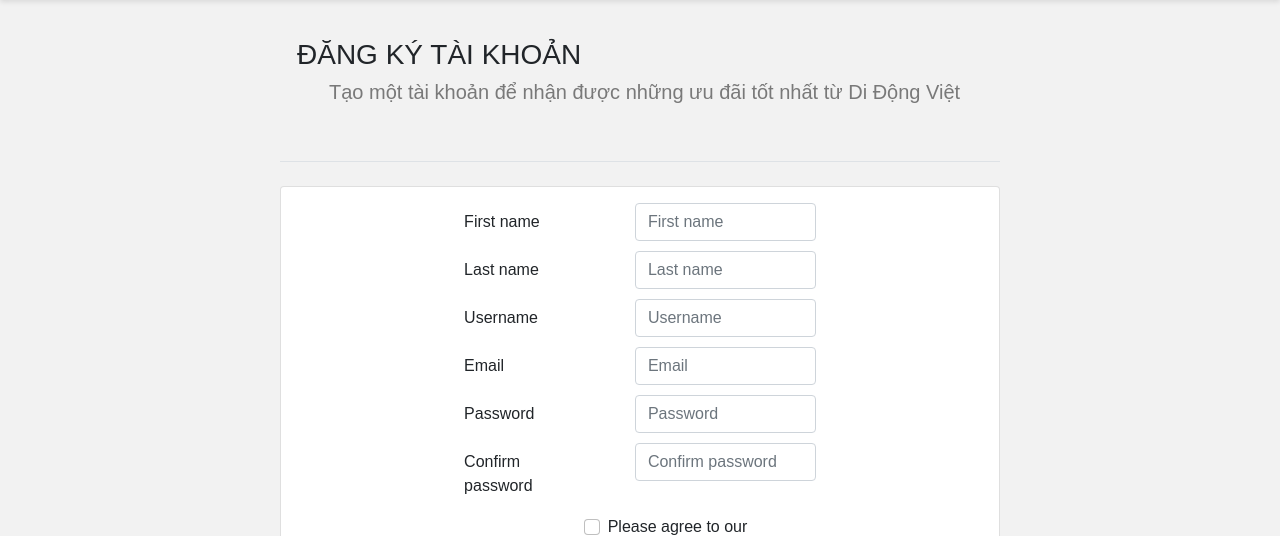
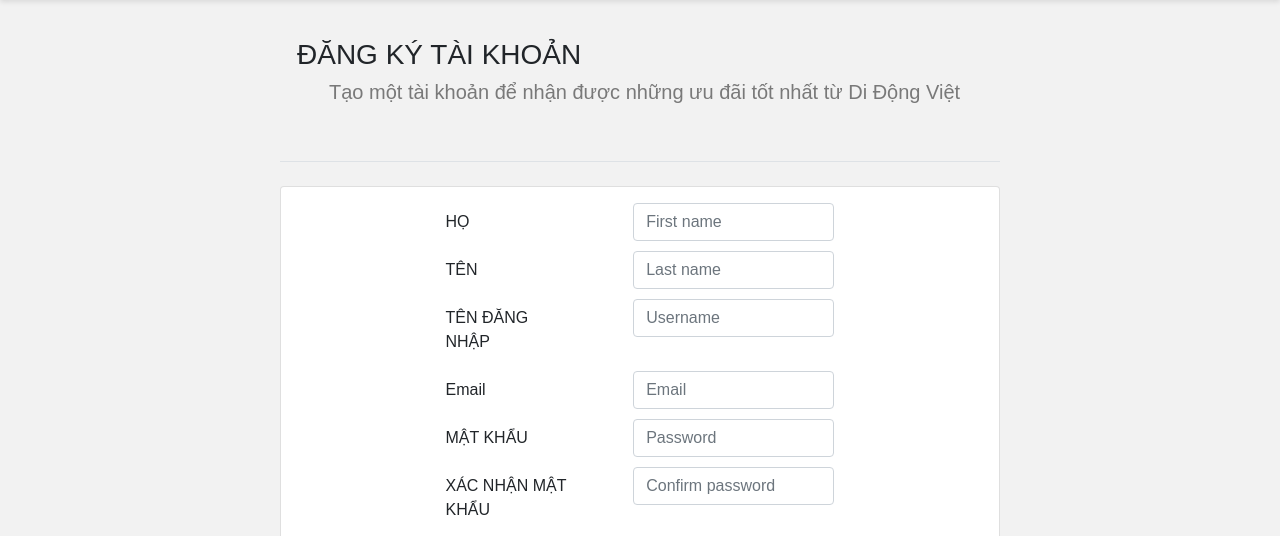
Before and after one commit to ngoquoclam/35_detai11_NgoQuocLam__DHHTTT16C, a plain HTML site: page dangki.html in a window 1280 px wide. Shown: the part 262-798 px from the top of the page. Drawn offline with Linux system fonts and the light colour scheme.

Commit message:
Update dangki.html

```diff
--- a/dangki.html
+++ b/dangki.html
@@ -284,21 +284,21 @@
                             <div class="card-body">
                                 <form id="signupForm" method="post" class="form-horizontal" action="">
                                     <div class="form-group row">
-                                        <label class="col-sm-4 col-form-label" for="firstname1">First name</label>
+                                        <label class="col-sm-4 col-form-label" for="firstname1">HỌ</label>
                                         <div class="col-sm-6">
                                             <input type="text" class="form-control" id="firstname1" name="firstname" placeholder="First name" />
                                         </div>
                                     </div>
 
                                     <div class="form-group row">
-                                        <label class="col-sm-4 col-form-label" for="lastname">Last name</label>
+                                        <label class="col-sm-4 col-form-label" for="lastname">TÊN</label>
                                         <div class="col-sm-6">
                                             <input type="text" class="form-control" id="lastname" name="lastname" placeholder="Last name" />
                                         </div>
                                     </div>
 
                                     <div class="form-group row">
-                                        <label class="col-sm-4 col-form-label" for="username">Username</label>
+                                        <label class="col-sm-4 col-form-label" for="username">TÊN ĐĂNG NHẬP</label>
                                         <div class="col-sm-6">
                                             <input type="text" class="form-control" id="username" name="username" placeholder="Username" />
                                         </div>
@@ -312,14 +312,14 @@
                                     </div>
 
                                     <div class="form-group row">
-                                        <label class="col-sm-4 col-form-label" for="password">Password</label>
+                                        <label class="col-sm-4 col-form-label" for="password">MẬT KHẨU</label>
                                         <div class="col-sm-6">
                                             <input type="password" class="form-control" id="password" name="password" placeholder="Password" />
                                         </div>
                                     </div>
 
                                     <div class="form-group row">
-                                        <label class="col-sm-4 col-form-label" for="confirm_password">Confirm password</label>
+                                        <label class="col-sm-4 col-form-label" for="confirm_password">XÁC NHẬN MẬT KHẨU</label>
                                         <div class="col-sm-6">
                                             <input type="password" class="form-control" id="confirm_password" name="confirm_password" placeholder="Confirm password" />
                                         </div>
```
